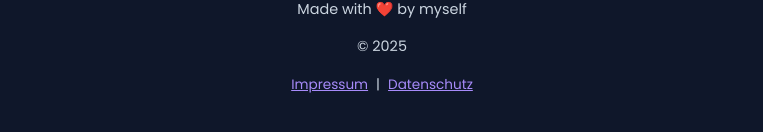
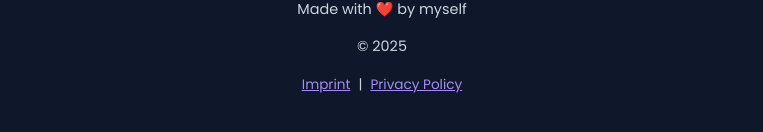
Before and after one commit to MopsMips/eileen-jenke-portfolio, a React (Vite) app: page / in a window 1280 px wide. Shown: the part 6379-6511 px from the top of the page, without its empty margins (258-1021 px from the left). Built offline with nearby package versions, Linux system fonts and the light colour scheme.

Commit message:
feat: translate footer section with text and legal links

```diff
--- a/src/components/Footer.jsx
+++ b/src/components/Footer.jsx
@@ -1,15 +1,21 @@
 import "./Footer.css";
+import { useTranslation } from "react-i18next";
 
 function Footer() {
+    const { t } = useTranslation();
+
     return (
         <footer className="footer">
-            <p>Made with ❤️ by myself
-            </p>
+            <p>{t("footer.text")}</p>
             <p>© 2025</p>
             <div className="footer-links">
-                <a href="/impressum.html" target="_blank" rel="noopener noreferrer">Impressum</a>
+                <a href="/impressum.html" target="_blank" rel="noopener noreferrer">
+                    {t("footer.imprint")}
+                </a>
                 <span>|</span>
-                <a href="/datenschutz.html" target="_blank" rel="noopener noreferrer">Datenschutz</a>
+                <a href="/datenschutz.html" target="_blank" rel="noopener noreferrer">
+                    {t("footer.privacy")}
+                </a>
             </div>
         </footer>
     );
--- a/src/i18n/de.json
+++ b/src/i18n/de.json
@@ -77,7 +77,13 @@
       "tools": "Photoshop, Clip Studio Paint, Discord, OBS Assets"
     }
   ]
-}
+ },
+ "footer": {
+   "text": "Mit ❤️ von mir gemacht",
+   "imprint": "Impressum",
+   "privacy": "Datenschutz"
+ }
+
 
 
 }
--- a/src/i18n/en.json
+++ b/src/i18n/en.json
@@ -78,6 +78,11 @@
       "tools": "Photoshop, Clip Studio Paint, Discord, OBS Assets"
     }
   ]
-}
+ },
+ "footer": {
+   "text": "Made with ❤️ by myself",
+   "imprint": "Imprint",
+   "privacy": "Privacy Policy"
+ }
 
 }
```
